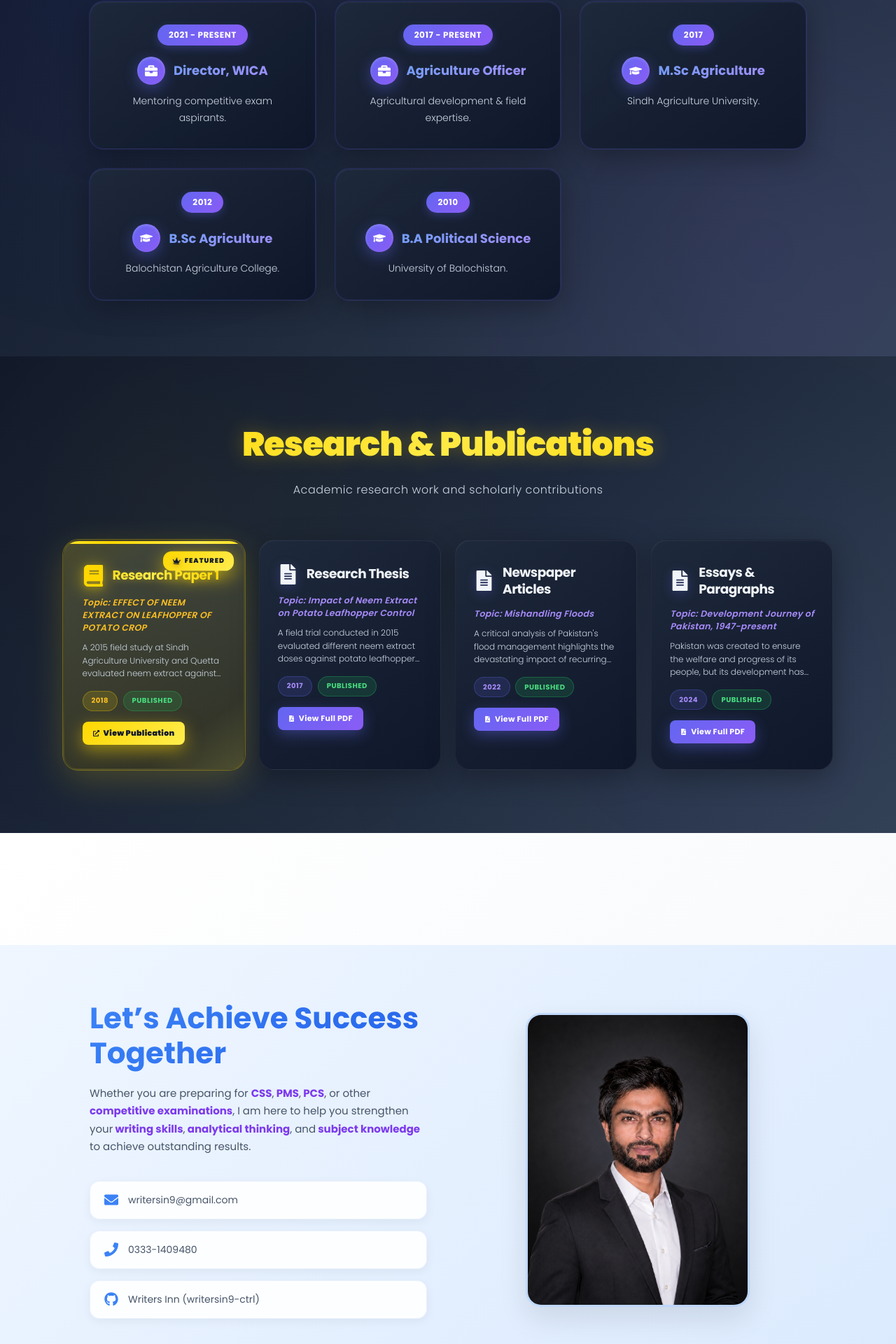
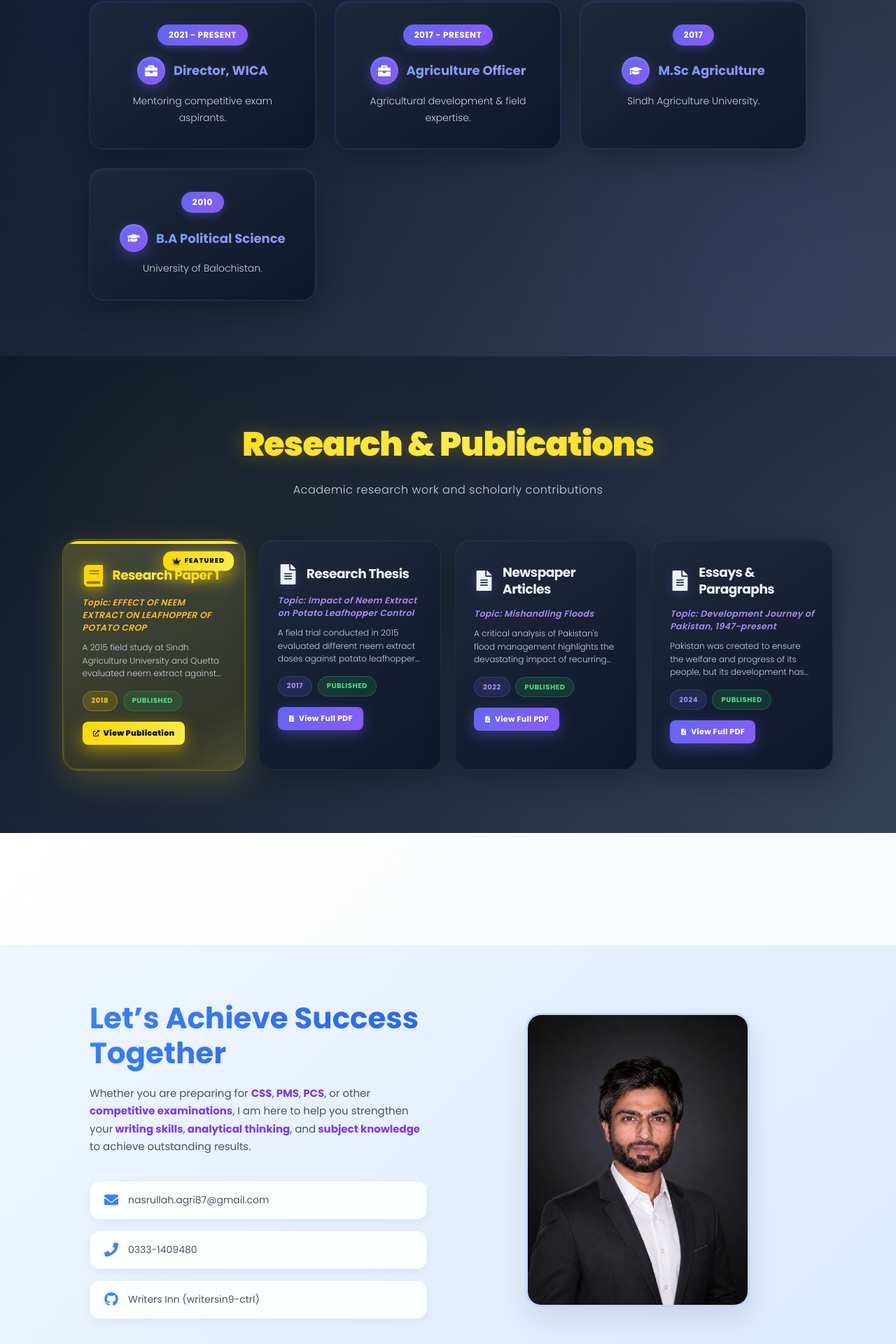
Before and after one commit to waqaryounas1428/client-portfolio-react, a React (Vite) app: page / in a window 1280 px wide. Shown: the part 2594-4514 px from the top of the page at 70% size. Built offline with nearby package versions, Linux system fonts and the light colour scheme.

Commit message:
mail update

```diff
--- a/src/components/Contact.jsx
+++ b/src/components/Contact.jsx
@@ -23,7 +23,7 @@ export const Contact = () => {
         <div className="contact-items scroll-effect">
           <div className="contact-item scroll-effect">
             <FaEnvelope className="contact-icon" />
-            <span>writersin9@gmail.com</span>
+            <span>nasrullah.agri87@gmail.com</span>
           </div>
 
           <div className="contact-item scroll-effect">
--- a/src/components/Footer.jsx
+++ b/src/components/Footer.jsx
@@ -42,7 +42,7 @@ export const Footer = () => {
             <a href="https://www.linkedin.com/in/waqar-younas1428/" target="_blank" rel="noopener noreferrer" className="social-icon" aria-label="LinkedIn">
               <FaLinkedin />
             </a>
-            <a href="mailto:writersin9@gmail.com" className="social-icon" aria-label="Email">
+            <a href="mailto:nasrullah.agri87@gmail.com" className="social-icon" aria-label="Email">
               <FaEnvelope />
             </a>
           </div>
--- a/src/components/Timeline.jsx
+++ b/src/components/Timeline.jsx
@@ -21,12 +21,12 @@ export const Timeline = () => {
       title: "M.Sc Agriculture",
       desc: "Sindh Agriculture University."
     },
-    {
-      icon: <FaGraduationCap />,
-      date: "2012",
-      title: "B.Sc Agriculture",
-      desc: "Balochistan Agriculture College."
-    },
+    // {
+    //   icon: <FaGraduationCap />,
+    //   date: "2012",
+    //   title: "B.Sc Agriculture",
+    //   desc: "Balochistan Agriculture College."
+    // },
     {
       icon: <FaGraduationCap />,
       date: "2010",
```
Also changed, not shown: 1 other file (tests, documents, lock files or other folders).
